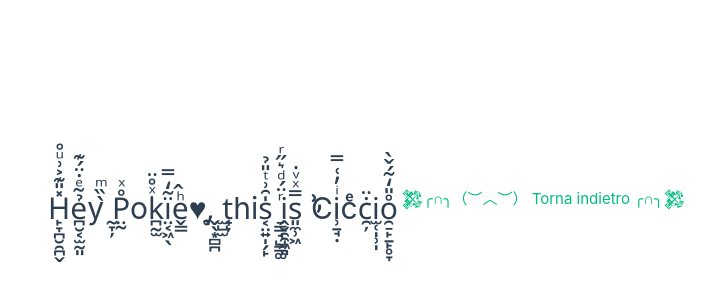
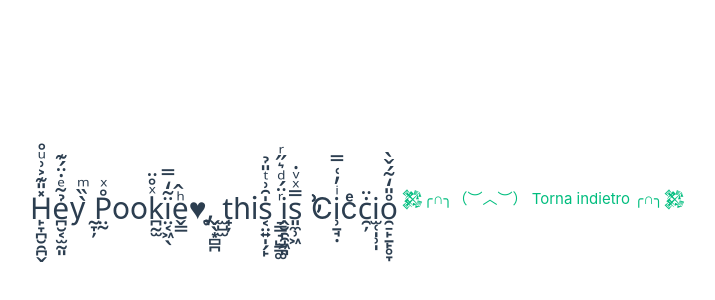
Before and after one commit to Chris-pgl/2024-vuejs-Views_for_spring_web4, a Vue app in the folder view_test1/: page /ciccio in a window 1280 px wide. Shown: the part 192-492 px from the top of the page, without its empty margins (242-957 px from the left). Built offline with nearby package versions, Linux system fonts and the light colour scheme.

Commit message:
Fix routerLink Ciccio/Home

```diff
--- a/view_test1/src/views/CiccioView.vue
+++ b/view_test1/src/views/CiccioView.vue
@@ -1,4 +1,4 @@
 <template>
-    <h1>H̙̞̪̮̯̪̬̽̎͊͐͗ͧ̊ẻ̪̮͔̫̰͈̃ͤ̇̈́͊y ̰̞̦̀̏ͫP̤̰̊ͯok̪̰̫ͯ̊̈ï̤͔͖̖͂̒̿e̬̳ͪ̂♥̥̥͉̹,̬̖͙̻̪ ̫̺̫t̟̦his͔̤͍̩̗̙̍̑͗ͭ̎̉ ̠͇̘̺͇͚ͬ̈́ͩ͛̋ͬi̭̮̯̯͖͈s͈̼̹͖̿ͯͮ̇ ͗͗̓Ci̹̱̘̣ͥ̓͑̿cͤċ̯̦̈i̫̜̩̹̩o̯̠̙̱̙̥̞̊̎̒̃́̌̀</h1>
-    <a href="http://localhost:5173/">𒄆╭∩╮（︶︿︶） Torna indietro ╭∩╮𒄆</a>
+    <h1>H̙̞̪̮̯̪̬̽̎͊͐͗ͧ̊ẻ̪̮͔̫̰͈̃ͤ̇̈́͊y ̰̞̦̀̏ͫP̤̰̊ͯook̪̰̫ͯ̊̈ï̤͔͖̖͂̒̿e̬̳ͪ̂♥̥̥͉̹,̬̖͙̻̪ ̫̺̫t̟̦his͔̤͍̩̗̙̍̑͗ͭ̎̉ ̠͇̘̺͇͚ͬ̈́ͩ͛̋ͬi̭̮̯̯͖͈s͈̼̹͖̿ͯͮ̇ ͗͗̓Ci̹̱̘̣ͥ̓͑̿cͤċ̯̦̈i̫̜̩̹̩o̯̠̙̱̙̥̞̊̎̒̃́̌̀</h1>
+    <RouterLink to="/">𒄆╭∩╮（︶︿︶） Torna indietro ╭∩╮𒄆</RouterLink>
 </template>
--- a/view_test1/src/views/HomeView.vue
+++ b/view_test1/src/views/HomeView.vue
@@ -9,11 +9,12 @@
     <TheWelcome />
   </main>
   -->
-  console.log("Hello Pokie♥")
+  console.log("Hello Pookie♥")
 
   <a href="https://www.youtube.com/watch?v=m_qlgFQs7E4&list=RDUUH3sXYSMf0&index=2&ab_channel=MrSuicideSheep"> ꧁Stay chill ❧</a>
 
-  <a href="http://localhost:5173/ciccio">Vai da ciccio? 𓆲 </a>
+
+  <RouterLink to="/ciccio">Vai da ciccio? 𓆲</RouterLink>
   <!-- <a href="http://localhost:5173/about"> C'è anche about..☻</a>  -->
 
   <!-- Reindirizzamento verso la get all di Farmers -->
```
